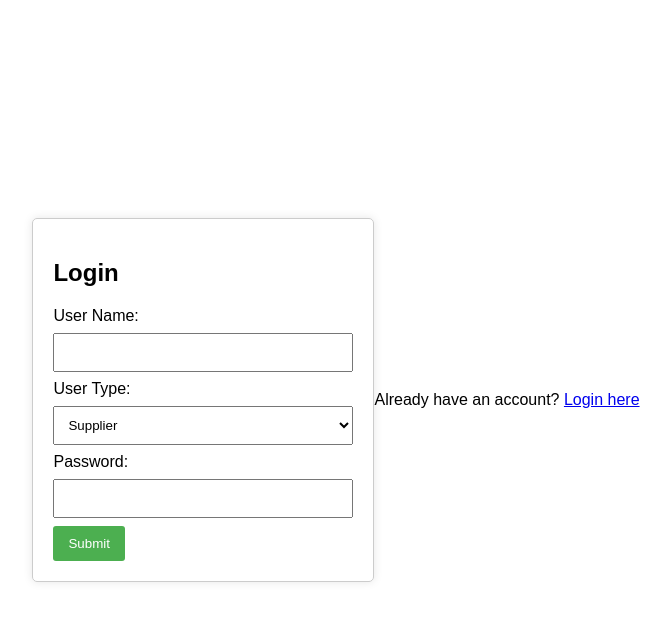
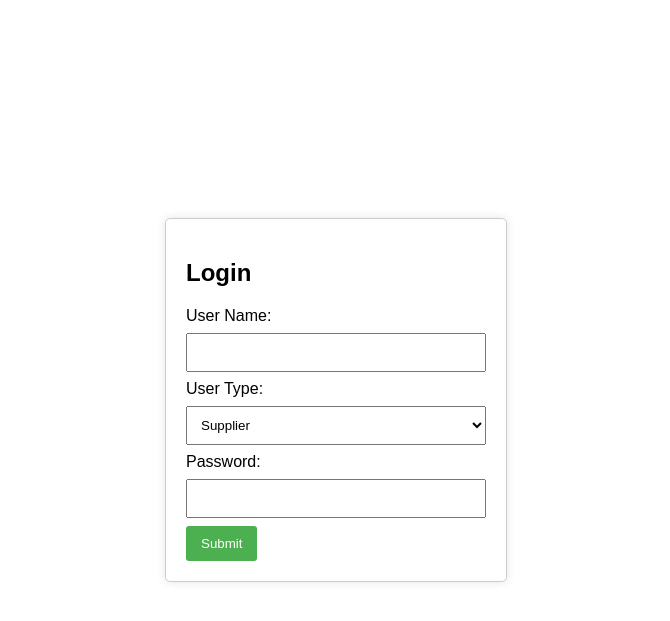
Before and after one commit to SACHINK51/pyproject, a Flask app: page /login in a window 1280 px wide. Shown: the top 621 px of the page, without its empty margins (304-974 px from the left). Run offline with Flask 2, Linux system fonts and the light colour scheme.

Commit message:
Update login.html

```diff
--- a/templates/login.html
+++ b/templates/login.html
@@ -55,7 +55,5 @@
     <button type="submit">Submit</button>
 </form>
 
- <p>Already have an account? <a href="{{ url_for('login') }}">Login here</a></p>
-
 </body>
 </html>
```
